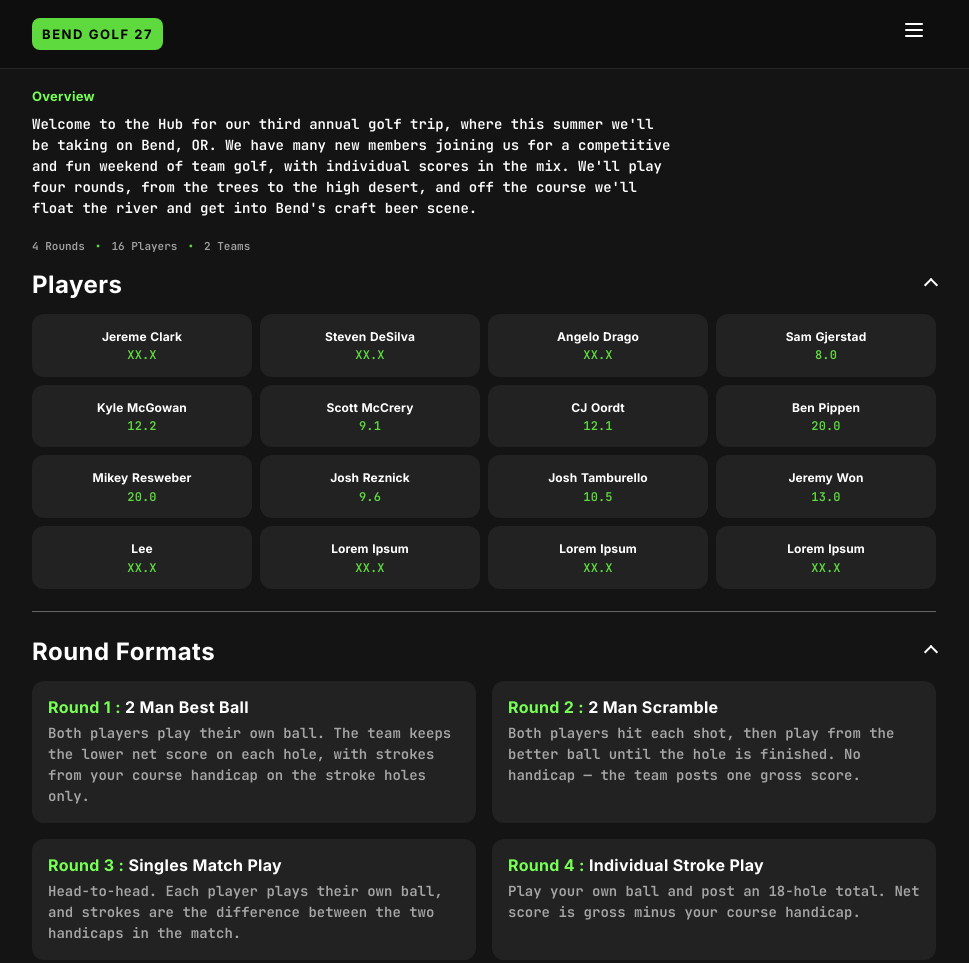
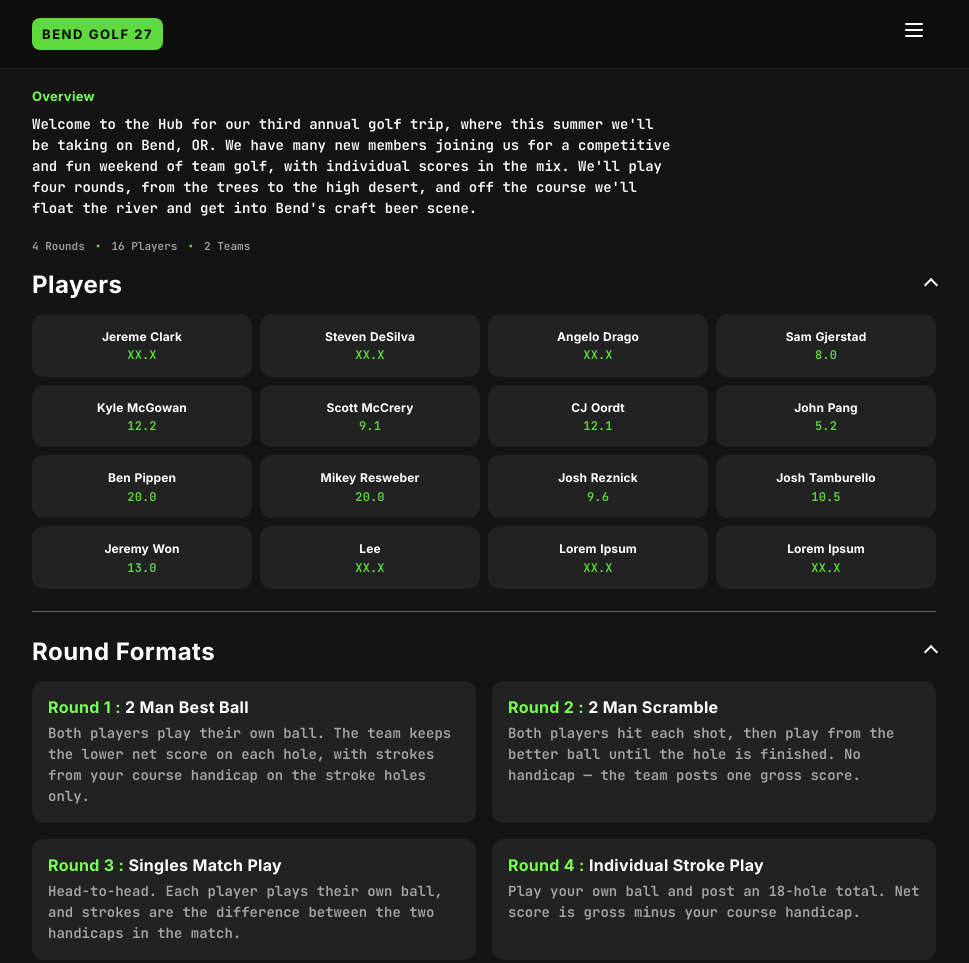
Before and after one commit to jwon-des/2027golftrip, a plain HTML site: page overview.html in a window 1280 px wide. Shown: the top 963 px of the page, without its empty margins (156-1125 px from the left). Drawn offline with Linux system fonts and the light colour scheme.

Commit message:
Add John Pang to the roster with a 5.2 handicap.
Co-authored-by: Cursor <cursoragent@cursor.com>

```diff
--- a/overview.html
+++ b/overview.html
@@ -76,13 +76,13 @@
         <li class="player"><span class="player-name"><span>Kyle</span><span>McGowan</span></span><span class="hcp">12.2</span></li>
         <li class="player"><span class="player-name"><span>Scott</span><span>McCrery</span></span><span class="hcp">9.1</span></li>
         <li class="player"><span class="player-name"><span>CJ</span><span>Oordt</span></span><span class="hcp">12.1</span></li>
+        <li class="player"><span class="player-name"><span>John</span><span>Pang</span></span><span class="hcp">5.2</span></li>
         <li class="player"><span class="player-name"><span>Ben</span><span>Pippen</span></span><span class="hcp">20.0</span></li>
         <li class="player"><span class="player-name"><span>Mikey</span><span>Resweber</span></span><span class="hcp">20.0</span></li>
         <li class="player"><span class="player-name"><span>Josh</span><span>Reznick</span></span><span class="hcp">9.6</span></li>
         <li class="player"><span class="player-name"><span>Josh</span><span>Tamburello</span></span><span class="hcp">10.5</span></li>
         <li class="player"><span class="player-name"><span>Jeremy</span><span>Won</span></span><span class="hcp">13.0</span></li>
         <li class="player"><span class="player-name"><span>Lee</span></span><span class="hcp">XX.X</span></li>
-        <li class="player"><span class="player-name"><span>Lorem</span><span>Ipsum</span></span><span class="hcp">XX.X</span></li>
         <li class="player"><span class="player-name"><span>Lorem</span><span>Ipsum</span></span><span class="hcp">XX.X</span></li>
         <li class="player"><span class="player-name"><span>Lorem</span><span>Ipsum</span></span><span class="hcp">XX.X</span></li>
       </ul>
```
